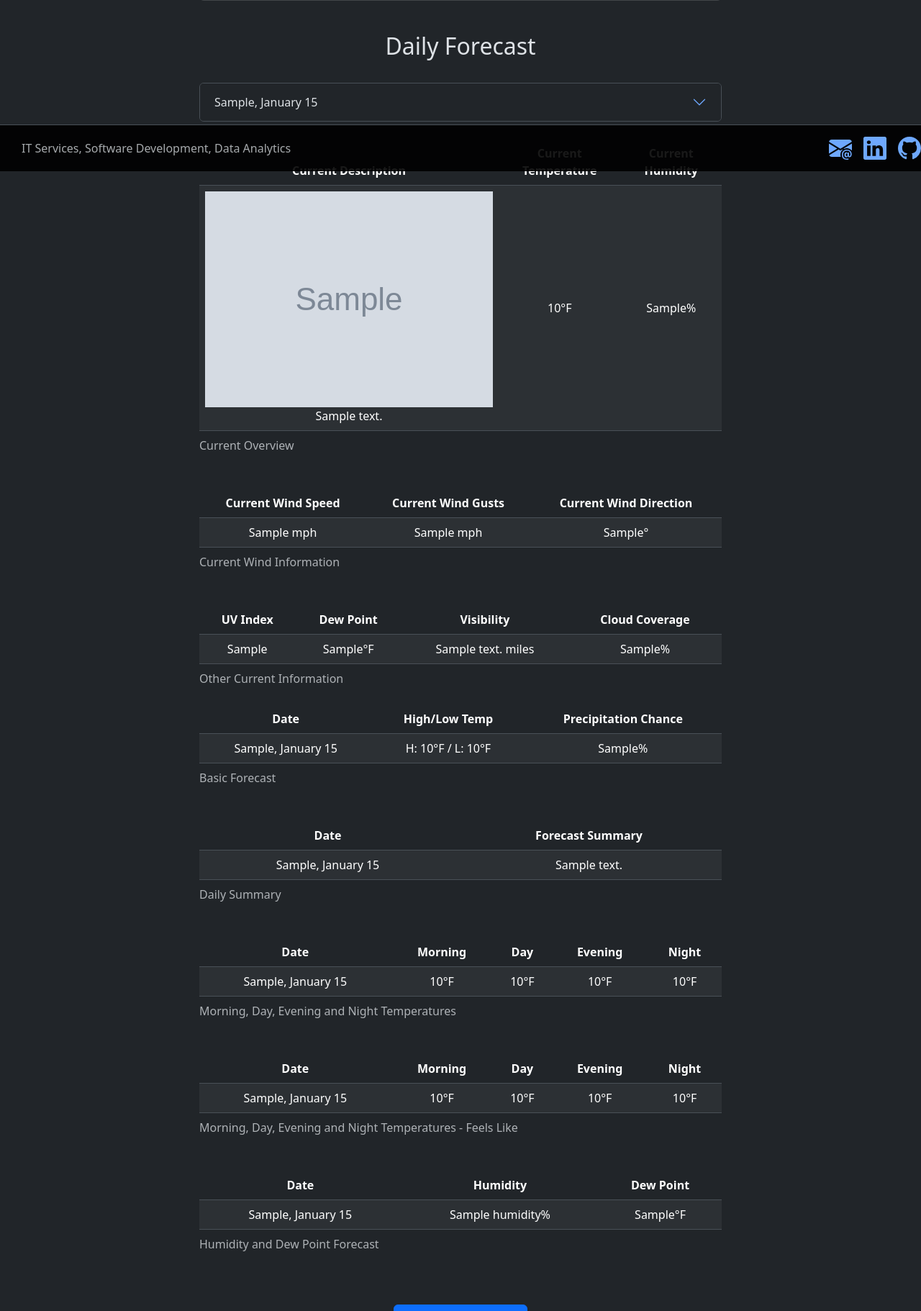
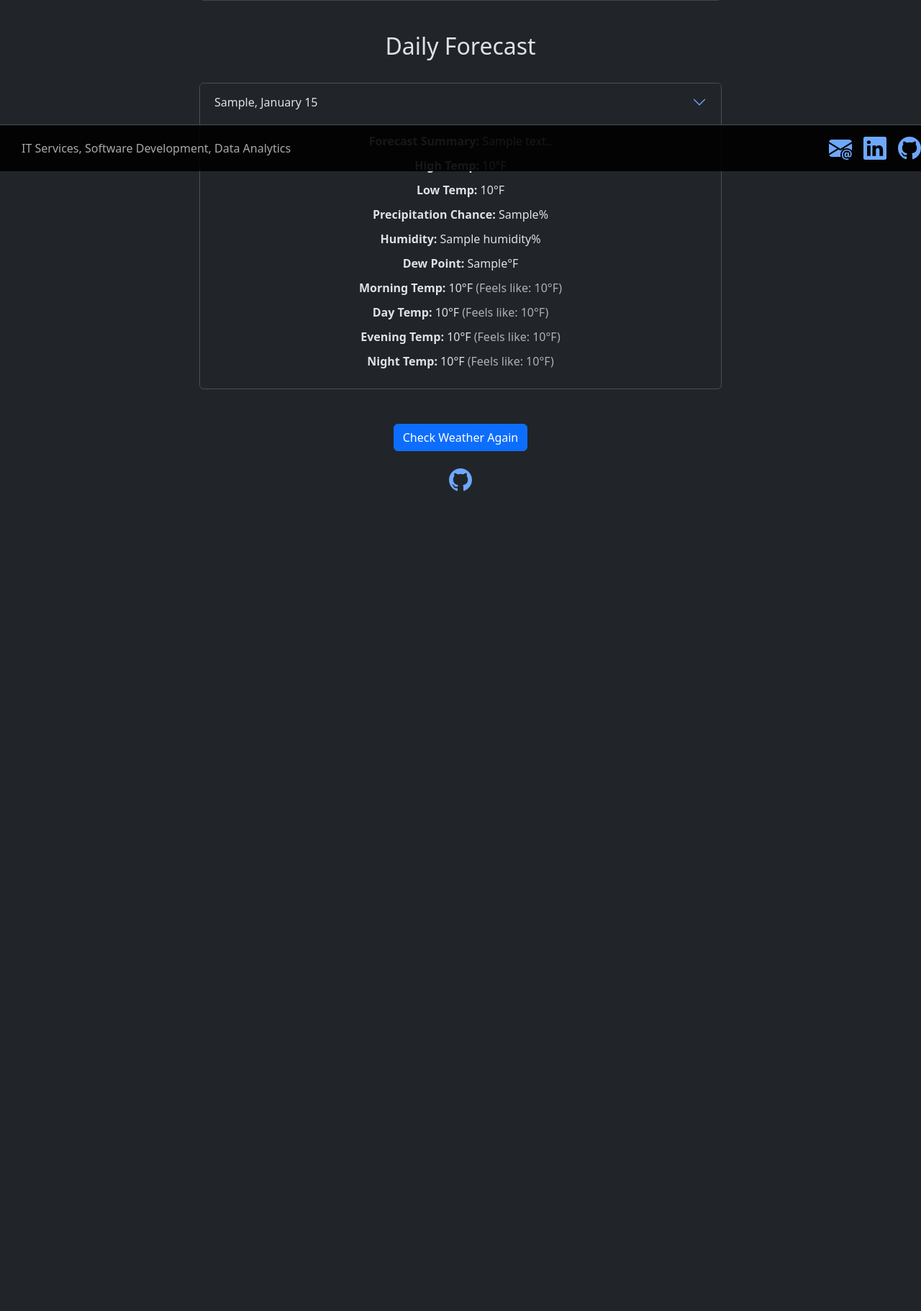
Before and after one commit to BenCritt/profile_workspace_heroku, a Django app: template projects/templates/projects/weather_results.html in a window 1280 px wide. Shown: the part 562-2384 px from the top of the page at 72% size. After the commit the page ends 1245 px from the top, so only its background shows below. Run offline with Django 3.2, Linux system fonts and the light colour scheme; the template is opened without the code that fills it: most values are stand-ins (such as "Sample title", 1, 10 or a date in 2020); grey boxes marked "Sample" are stand-in pictures; some libraries are stand-ins or nearby versions.

Commit message:
UX improvements for Weather Forecast app.

```diff
--- a/projects/templates/projects/weather_results.html
+++ b/projects/templates/projects/weather_results.html
@@ -58,7 +58,7 @@
         <br>
         <h5>Weather Forecast for {{ city_name }}, {{ state_name }}</h5>
         <br>
-          <!-- Container for the weather data tables. -->
+          <!-- Container for the weather data. -->
           <div class = "container" style = "width: 100%; max-width: 750px;">
           <!-- Display current weather information within a card. -->
           {% if current_weather_report %}
@@ -107,7 +107,7 @@
                   {{ day.day_of_week }}, {{ day.date|date:"F d" }}
                 </button>
               </h3>
-              <div id="collapse{{ forloop.counter }}" class="accordion-collapse collapse" aria-labelledby="heading{{ forloop.counter }}" data-bs-parent="#dailyForecastAccordion">
+              <div id="collapse{{ forloop.counter }}" class="accordion-collapse collapse {% if forloop.first %}show{% endif %}" aria-labelledby="heading{{ forloop.counter }}" data-bs-parent="#dailyForecastAccordion">
                 <div class="accordion-body">
                   <p><strong>Forecast Summary:</strong> {{ day.summary }}.</p>
                   <p><strong>High Temp:</strong> {{ day.high_temp }}°F</p>
@@ -115,21 +115,20 @@
                   <p><strong>Precipitation Chance:</strong> {{ day.precipitation_chance }}%</p>
                   <p><strong>Humidity:</strong> {{day.humidity}}%</p>
                   <p><strong>Dew Point:</strong> {{day.dew_point}}°F</p>
-                  <p><strong>Morning Temp:</strong> {{ day.morn_temp }}°F</p>
-                  <p><strong>Day Temp:</strong> {{ day.day_temp }}°F</p>
-                  <p><strong>Evening Temp:</strong> {{ day.eve_temp }}°F</p>
-                  <p><strong>Night Temp:</strong> {{ day.night_temp }}°F</p>
+                  <p><strong>Morning Temp:</strong> {{ day.morn_temp }}°F <span class="text-muted">(Feels like: {{ day.morn_temp_feel }}°F)</p>
+                  <p><strong>Day Temp:</strong> {{ day.day_temp }}°F <span class="text-muted">(Feels like: {{ day.day_temp_feel }}°F)</p>
+                  <p><strong>Evening Temp:</strong> {{ day.eve_temp }}°F <span class="text-muted">(Feels like: {{ day.eve_temp_feel }}°F)</p>
+                  <p><strong>Night Temp:</strong> {{ day.night_temp }}°F <span class="text-muted">(Feels like: {{ day.night_temp_feel }}°F)</p>
                 </div>
               </div>
             </div>
             {% endfor %}
           </div>
           <br>
-          <!-- Display current weather information if available. -->
+          <!--
           {% if current_weather_report %}
           <table class="table table-striped">
             <caption>Current Overview</caption>
-              <!-- Table headers for current weather overview. -->
               <thead>
               <tr>
                   <th>Current Description</th>
@@ -137,7 +136,6 @@
                   <th>Current Humidity</th>
               </tr>
               </thead>
-              <!-- Table body for current weather data. -->
               <tbody>
                 {% for current in current_weather_report %}
                   <tr>
@@ -300,6 +298,7 @@
           </table>
           <br>
           {% endif %}
+          -->
         </div>
           <br>
           <!-- Button to return to the weather input page. -->
```
